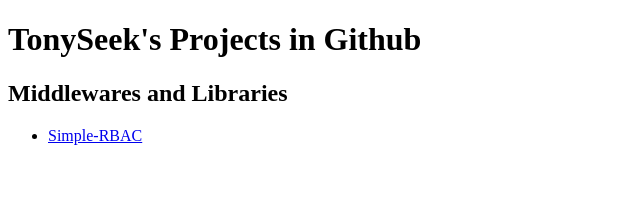
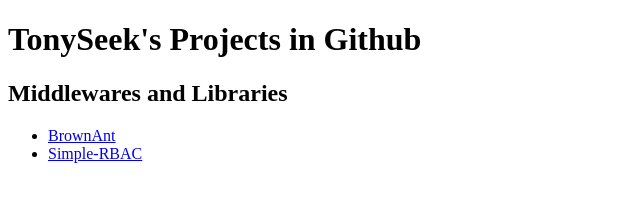
Before and after one commit to tonyseek/tonyseek.github.io, a plain HTML site: page index.html in a window 1280 px wide. Shown: the whole page, without its empty margins (0-640 px from the left). Drawn offline with Linux system fonts and the light colour scheme.

Commit message:
add brownant into projects list.

```diff
--- a/index.html
+++ b/index.html
@@ -9,6 +9,11 @@
         <h2>Middlewares and Libraries</h2>
         <ul>
             <li>
+                <a href="https://crate.io/packages/brownant/">
+                    BrownAnt
+                </a>
+            </li>
+            <li>
                 <a href="/simple-rbac/">
                     Simple-RBAC
                 </a>
```
